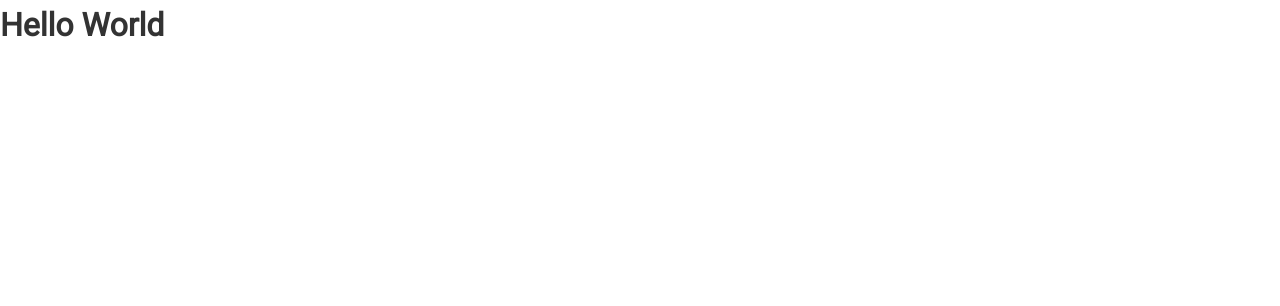
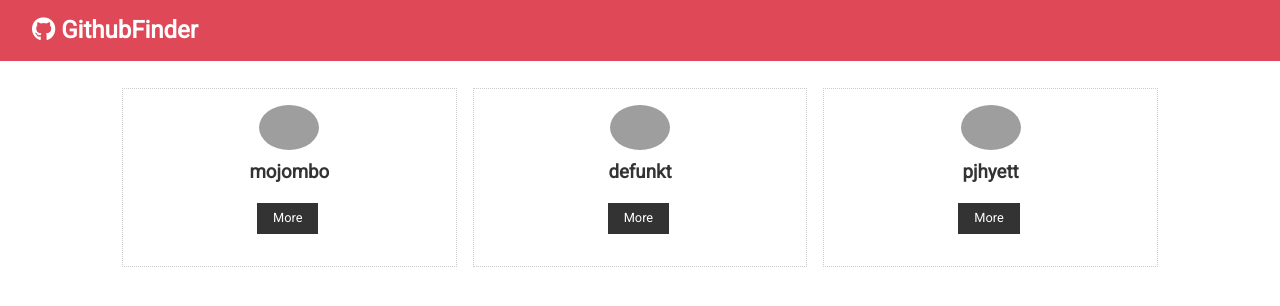
Before and after one commit to Norwood91/GithubFinder, a React (Create React App) app: page / in a window 1280 px wide. Shown: the top 306 px of the page. Built offline with nearby package versions, Linux system fonts and the light colour scheme; grey boxes are pictures that could not be loaded.

Commit message:
Created the Users, and UserItem components.

```diff
--- a/package.json
+++ b/package.json
@@ -34,5 +34,8 @@
       "last 1 firefox version",
       "last 1 safari version"
     ]
+  },
+  "devDependencies": {
+    "prettier": "2.2.1"
   }
 }
--- a/public/index.html
+++ b/public/index.html
@@ -12,6 +12,7 @@
     <link rel="apple-touch-icon" href="%PUBLIC_URL%/logo192.png" />
 
     <link rel="manifest" href="%PUBLIC_URL%/manifest.json" />
+    <script src="https://kit.fontawesome.com/466f796d2e.js" crossorigin="anonymous"></script>
 
     <title>Github Finder</title>
   </head>
--- a/src/App.js
+++ b/src/App.js
@@ -1,13 +1,18 @@
 import React, { Component } from 'react'
+import Navbar from './components/layout/Navbar'
+//The Users component, is imported into the app.js because it is the component that is "housing" each (all of the) "UserItems" from the UserItem component. The UserItem component is only displaying the information for each user, so it doesn't need to be imported into app.js, but instead it needs to be imported into the Users component so that the Users component can display the UserItems inside of itself. In other words, the Users component is being rendered, with the UserItems component inside of it.
+import Users from './components/users/Users'
 import './App.css';
 
 export default class App extends Component {
 
   render() {
-
     return (
       <div className='App'>
-       <h1>Hello World</h1>
+       <Navbar />
+       <div className="container">
+        <Users />
+       </div>
 
       </div>
     );
--- a/src/components/layout/Navbar.js
+++ b/src/components/layout/Navbar.js
@@ -1,11 +1,25 @@
+//Create the navbar component, and then export it, so it can be imported into app.js
 import React, { Component } from 'react'
+import PropTypes from 'prop-types'
+
 
 export default class Navbar extends Component {
+    //you can set default props, if you decide to not pass the props down from app.js. So, if no props were passed down, these two default props will take over. And since they aren't in the render function, to access them, you'll need to use the "this" keyword
+    static defaultProps = {
+        title: 'GithubFinder',
+        icon: 'fab fa-github'
+    }
+    //your app will work without propTypes, but it's good to use so that you can make sure you're using the correct datatypes for your props
+    static propTypes = {
+        title: PropTypes.string.isRequired,
+        icon: PropTypes.string.isRequired
+    }
     render() {
+
         return (
-            <div>
-
-            </div>
+            <nav className='navbar bg-primary'>
+                <h1><i className={this.props.icon}></i> {this.props.title}</h1>
+            </nav>
         )
     }
 }
--- /dev/null
+++ b/src/components/users/UserItem.js
@@ -0,0 +1,23 @@
+import React, { Component } from 'react'
+
+export default class UserItem extends Component {
+    render() {
+        //So, since we passed in props from the Users component, we can now destructure those props and pull out what we need. We are pulling the below three things from the user objects in the Users' component's state(represented by the "user" variable in the map function), and setting them to this.props.user. The "user" keyword at the end of this.props.user, has all of the user information inside of it (this is the same user variable from the map function), and we are just pulling the pieces of info that we need to use.
+        const { login, avatar_url, html_url } = this.props.user;
+        //essentially the UserItem component is just displaying the information from the props that were passed in from the Users component.
+        return (
+            <div className="card text-center">
+                <img
+                src={avatar_url}
+                alt="user-avatar"
+                className="round-img"
+                style={{width:'60px'}} />
+
+                <h3>{login}</h3>
+                <div>
+                    <a href={html_url} className="btn btn-dark btn-sm my-1">More</a>
+                </div>
+            </div>
+        )
+    }
+}
--- /dev/null
+++ b/src/components/users/Users.js
@@ -0,0 +1,48 @@
+import React, { Component } from 'react'
+import UserItem from './UserItem'
+
+export default class Users extends Component {
+
+    state = {
+        users: [
+            {
+                id: '1',
+                login: 'mojombo',
+                avatar_url: 'https://avatars0.githubusercontent.com/u/1?v=4',
+                html_url: 'https://github.com/mojombo'
+            },
+            {
+                id: '2',
+                login: 'defunkt',
+                avatar_url: 'https://avatars0.githubusercontent.com/u/2?v=4',
+                html_url: 'https://github.com/defunkt'
+            },
+            {
+                id: '3',
+                login: 'pjhyett',
+                avatar_url: 'https://avatars0.githubusercontent.com/u/3?v=4',
+                html_url: 'https://github.com/pjhyett'
+            }
+        ]
+    }
+    render() {
+        //for every user that is being looped through in the state(with the map function), the user variable (in the map function) represents the entire user object(each user in the state), and those users are now being passed in as a prop to the UserItem component
+
+        //when you display a list, the child needs a key which in this case will be the user.id
+
+        return (
+            <div style={userStyle}>
+                {this.state.users.map(user => {
+                   return <UserItem key={user.id} user={user}/>
+                })}
+
+            </div>
+        )
+    }
+}
+
+const userStyle = {
+    display: 'grid',
+    gridTemplateColumns: 'repeat(3, 1fr)',
+    gridGap: '1rem'
+}
```
Also changed, not shown: 2 other files (tests, documents, lock files or other folders).
